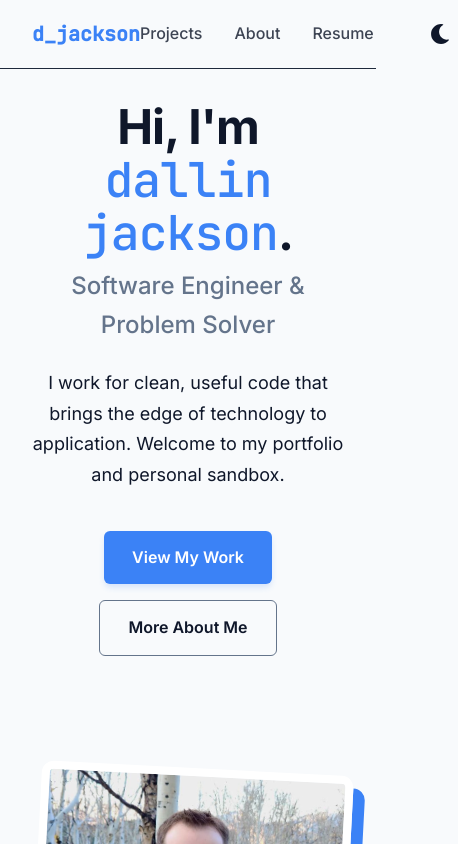
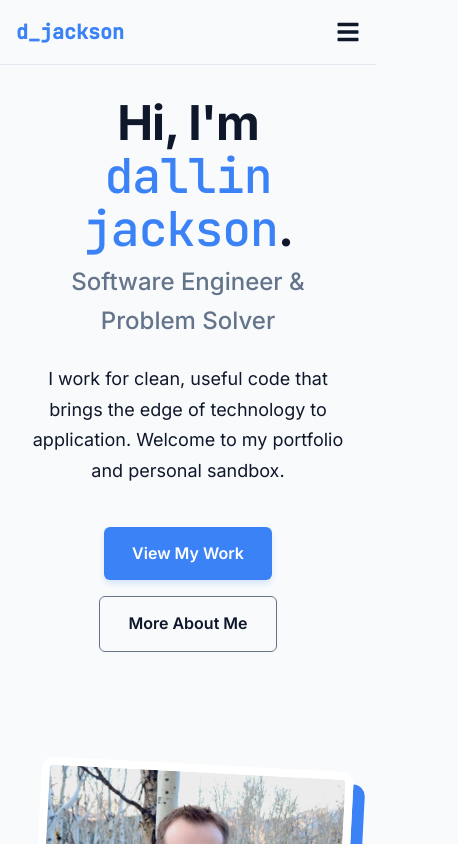
Before and after one commit to DallinJacksonE/djackson2, a React (Vite) app: page / in a window 390 px wide. Shown: the top 844 px of the page, 458 px wide, since content can reach past the window. Built offline with nearby package versions, Linux system fonts and the light colour scheme.

Commit message:
mobile support

```diff
--- a/src/components/Navbar/Navbar.module.css
+++ b/src/components/Navbar/Navbar.module.css
@@ -1,6 +1,6 @@
 .navbar {
   background-color: var(--color-bg);
-  border-bottom: 1px solid #1E293B;
+  border-bottom: 1px solid var(--color-border); /* Swapped to semantic variable for theme sync */
   padding: 1rem 2rem;
   position: sticky;
   top: 0;
@@ -13,6 +13,7 @@
   display: flex;
   justify-content: space-between;
   align-items: center;
+  position: relative; /* Crucial for absolute positioning of mobile menu */
 }
 
 .brandLink {
@@ -25,6 +26,21 @@
 }
 
 .brandLink:hover {
+  color: var(--color-accent);
+}
+
+/* Hamburger Icon Styling (Hidden on Desktop) */
+.hamburger {
+  display: none;
+  background: transparent;
+  border: none;
+  color: var(--color-text-primary);
+  font-size: 1.5rem;
+  cursor: pointer;
+  transition: color 0.2s ease;
+}
+
+.hamburger:hover {
   color: var(--color-accent);
 }
 
@@ -77,3 +93,37 @@
   background-color: var(--color-border);
   transform: translateY(-1px);
 }
+
+/* --- Mobile Responsive Rules --- */
+@media (max-width: 768px) {
+  .navbar {
+    padding: 1rem; /* Slightly smaller padding for mobile */
+  }
+
+  .hamburger {
+    display: flex; /* Show the hamburger button */
+  }
+
+  .navLinks {
+    display: none; /* Hide standard flex row */
+    position: absolute;
+    top: 100%; /* Push menu directly beneath the navbar */
+    left: 0;
+    width: 100%;
+    background-color: var(--color-bg);
+    flex-direction: column;
+    padding: 1.5rem 0;
+    gap: 1.5rem;
+    border-bottom: 1px solid var(--color-border);
+    box-shadow: 0 4px 12px rgba(0, 0, 0, 0.05); /* Adds a subtle drop shadow to the dropdown */
+  }
+
+  /* The class appended when state is true */
+  .navLinks.mobileOpen {
+    display: flex;
+  }
+
+  .themeToggle {
+    margin-left: 0; /* Center the toggle with the rest of the links */
+  }
+}
--- a/src/components/Navbar/Navbar.tsx
+++ b/src/components/Navbar/Navbar.tsx
@@ -1,35 +1,51 @@
+import { useState } from 'react';
 import { NavLink } from 'react-router-dom';
 import styles from './Navbar.module.css';
-import { FaSun, FaMoon } from 'react-icons/fa'; // Importing the Font Awesome icons
+import { FaSun, FaMoon, FaBars, FaTimes } from 'react-icons/fa';
 import { useTheme } from '../../hooks/useTheme';
 
 const Navbar = () => {
   const { theme, toggleTheme } = useTheme();
+  const [isOpen, setIsOpen] = useState(false);
+
+  // Handlers to toggle and close the menu
+  const toggleMenu = () => setIsOpen(!isOpen);
+  const closeMenu = () => setIsOpen(false);
 
   return (
     <nav className={styles.navbar}>
       <div className={styles.navContainer}>
         {/* Logo / Home Link */}
         <div className={styles.brand}>
-          <NavLink to="/" className={styles.brandLink}>
+          <NavLink to="/" className={styles.brandLink} onClick={closeMenu}>
             d_jackson
           </NavLink>
         </div>
 
-        <div className={styles.navLinks}>
-          <NavLink to="/projects" className={({ isActive }) => isActive ? `${styles.link} ${styles.active}` : styles.link}>
+        {/* Mobile Hamburger Button */}
+        <button
+          className={styles.hamburger}
+          onClick={toggleMenu}
+          aria-label="Toggle navigation"
+        >
+          {isOpen ? <FaTimes /> : <FaBars />}
+        </button>
+
+        {/* Navigation Links */}
+        <div className={`${styles.navLinks} ${isOpen ? styles.mobileOpen : ''}`}>
+          <NavLink to="/projects" onClick={closeMenu} className={({ isActive }) => isActive ? `${styles.link} ${styles.active}` : styles.link}>
             Projects
           </NavLink>
-          <NavLink to="/about" className={({ isActive }) => isActive ? `${styles.link} ${styles.active}` : styles.link}>
+          <NavLink to="/about" onClick={closeMenu} className={({ isActive }) => isActive ? `${styles.link} ${styles.active}` : styles.link}>
             About
           </NavLink>
-          <NavLink to="/resume" className={({ isActive }) => isActive ? `${styles.link} ${styles.active}` : styles.link}>
+          <NavLink to="/resume" onClick={closeMenu} className={({ isActive }) => isActive ? `${styles.link} ${styles.active}` : styles.link}>
             Resume
           </NavLink>
 
-          {/* The Theme Toggle Button */}
+          {/* Theme Toggle Button */}
           <button
-            onClick={toggleTheme}
+            onClick={() => { toggleTheme(); closeMenu(); }}
             className={styles.themeToggle}
             aria-label={`Switch to ${theme === 'light' ? 'dark' : 'light'} mode`}
           >
--- a/src/views/About/About.module.css
+++ b/src/views/About/About.module.css
@@ -233,3 +233,10 @@
   font-family: 'JetBrains Mono', monospace; /* Nods to the dev aesthetic */
   font-size: 0.9rem;
 }
+
+/* --- Mobile Responsive Rules --- */
+@media (max-width: 768px) {
+  .carouselSection {
+    display: none;
+  }
+}
```
